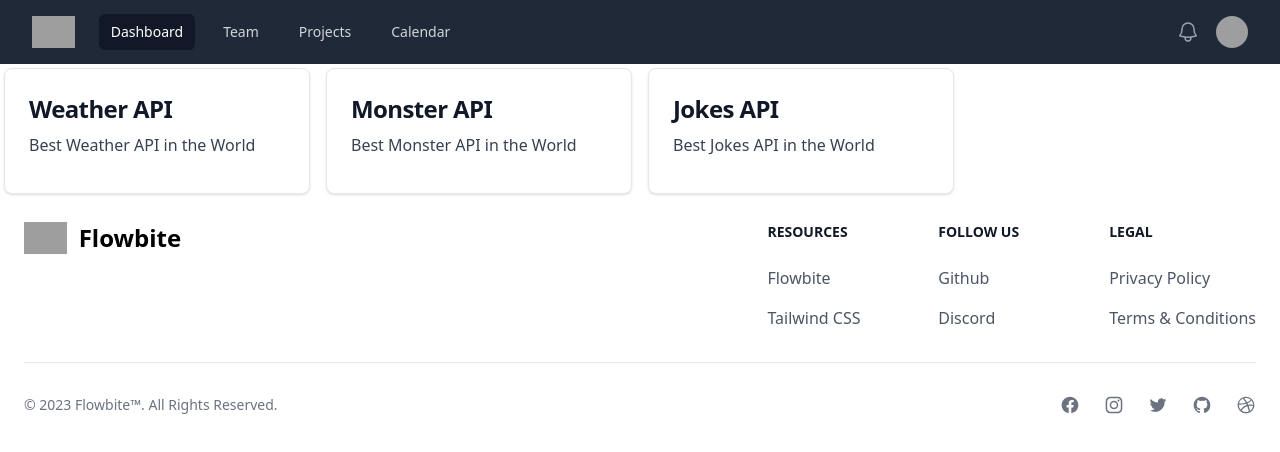
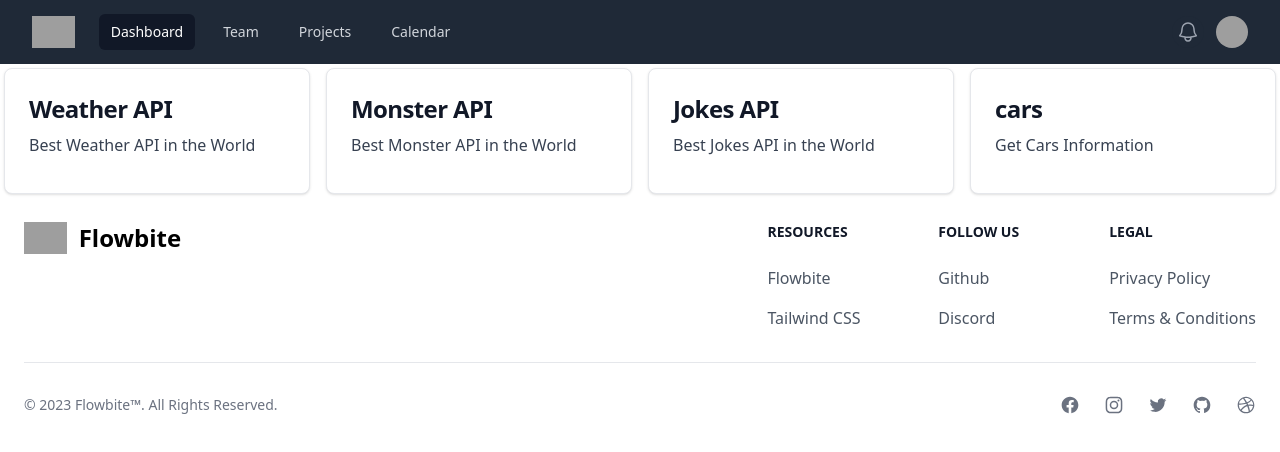
Before and after one commit to icydev1/Monster-World, a React (Create React App) app: page / in a window 1280 px wide. Shown: the top 452 px of the page. Built offline with nearby package versions, Linux system fonts and the light colour scheme; grey boxes are pictures that could not be loaded.

Commit message:
cars component is doen

```diff
--- a/src/App.js
+++ b/src/App.js
@@ -6,6 +6,7 @@ import {BrowserRouter, Route, Routes} from 'react-router-dom';
 import { Weather } from "./pages/weather.js";
 import { Monster } from "./pages/monster.js";
 import { Jokes } from "./pages/jokes.js";
+import { Cars } from "./pages/cars.js";
 
 
 import "./index.css";
@@ -20,6 +21,7 @@ function App() {
         <Route path="/weather" element={<Weather  />} />
         <Route path="/monster" element={<Monster  />} />
         <Route path="/jokes" element={<Jokes  />} />
+        <Route path="/cars" element={<Cars  />} />
       </Routes>
     </BrowserRouter>
     <Footer />
--- a/src/global/homeArray.js
+++ b/src/global/homeArray.js
@@ -19,6 +19,12 @@ export const reptiles = [
         "title":'Jokes API',
         "desc":'Best Jokes API in the World',
         "url":'/jokes'
+        },
+        {
+         "title" : "cars",
+         "desc" : "Get Cars Information" ,
+         "url" : "/cars"
         }
 
+
 ]
--- /dev/null
+++ b/src/pages/cars.js
@@ -0,0 +1,7 @@
+import React from 'react'
+
+export const Cars = () => {
+  return (
+    <div>Cras Information </div>
+  )
+}
```
Also changed, not shown: 1 other file (tests, documents, lock files or other folders).
